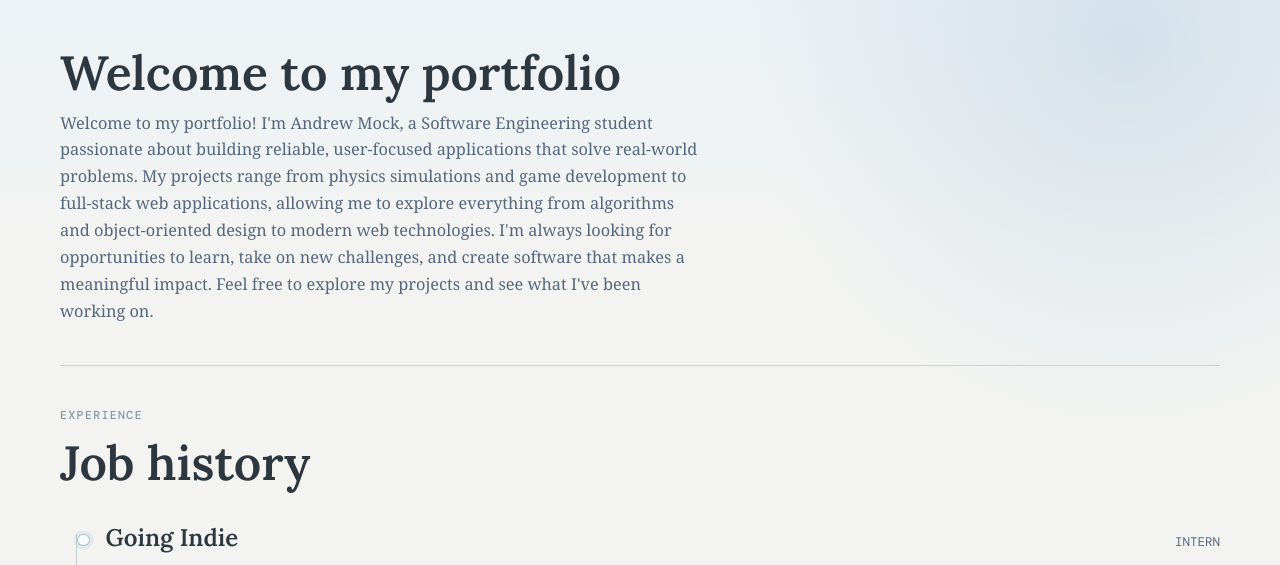
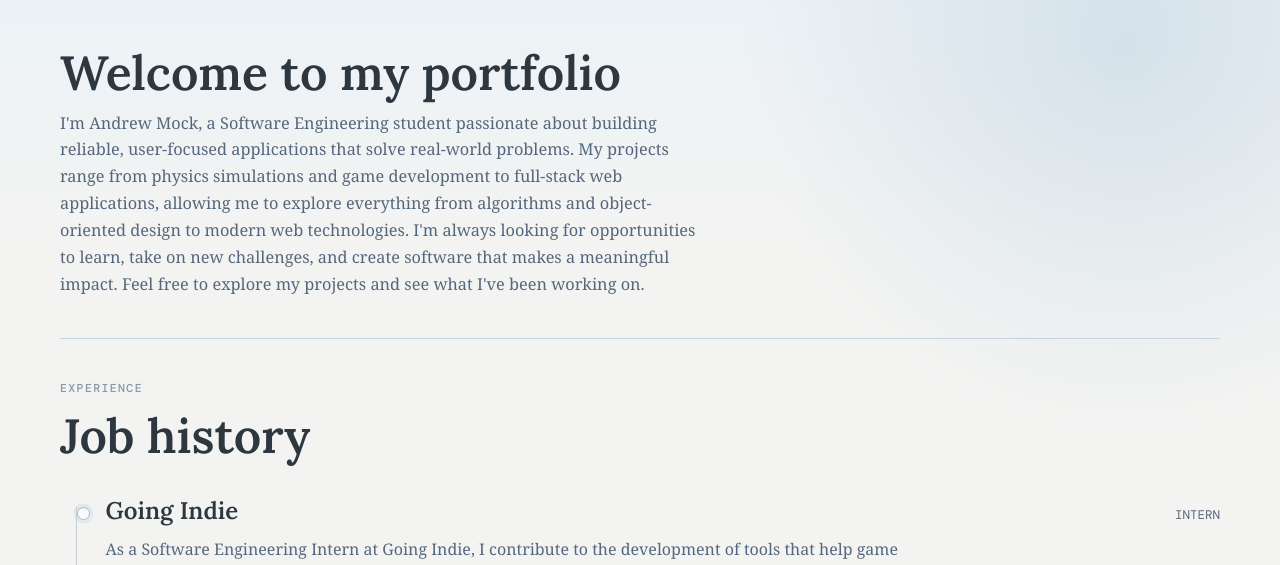
Before and after one commit to andrewmock96/my_portfolio_website, a Flask app: page / in a window 1280 px wide. Shown: the part 80-645 px from the top of the page. Run offline with Flask 3, Linux system fonts and the light colour scheme.

Commit message:
Remove repeated portfolio welcome

```diff
--- a/templates/index.html
+++ b/templates/index.html
@@ -5,7 +5,7 @@
 {% block content %}
 <section class="welcome-summary" aria-label="Welcome">
     <h2>Welcome to my portfolio</h2>
-    <p>Welcome to my portfolio! I'm Andrew Mock, a Software Engineering student passionate about building reliable, user-focused applications that solve real-world problems. My projects range from physics simulations and game development to full-stack web applications, allowing me to explore everything from algorithms and object-oriented design to modern web technologies. I'm always looking for opportunities to learn, take on new challenges, and create software that makes a meaningful impact. Feel free to explore my projects and see what I've been working on.</p>
+    <p>I'm Andrew Mock, a Software Engineering student passionate about building reliable, user-focused applications that solve real-world problems. My projects range from physics simulations and game development to full-stack web applications, allowing me to explore everything from algorithms and object-oriented design to modern web technologies. I'm always looking for opportunities to learn, take on new challenges, and create software that makes a meaningful impact. Feel free to explore my projects and see what I've been working on.</p>
 </section>
 
 <section class="section-heading section-heading-compact">
```
